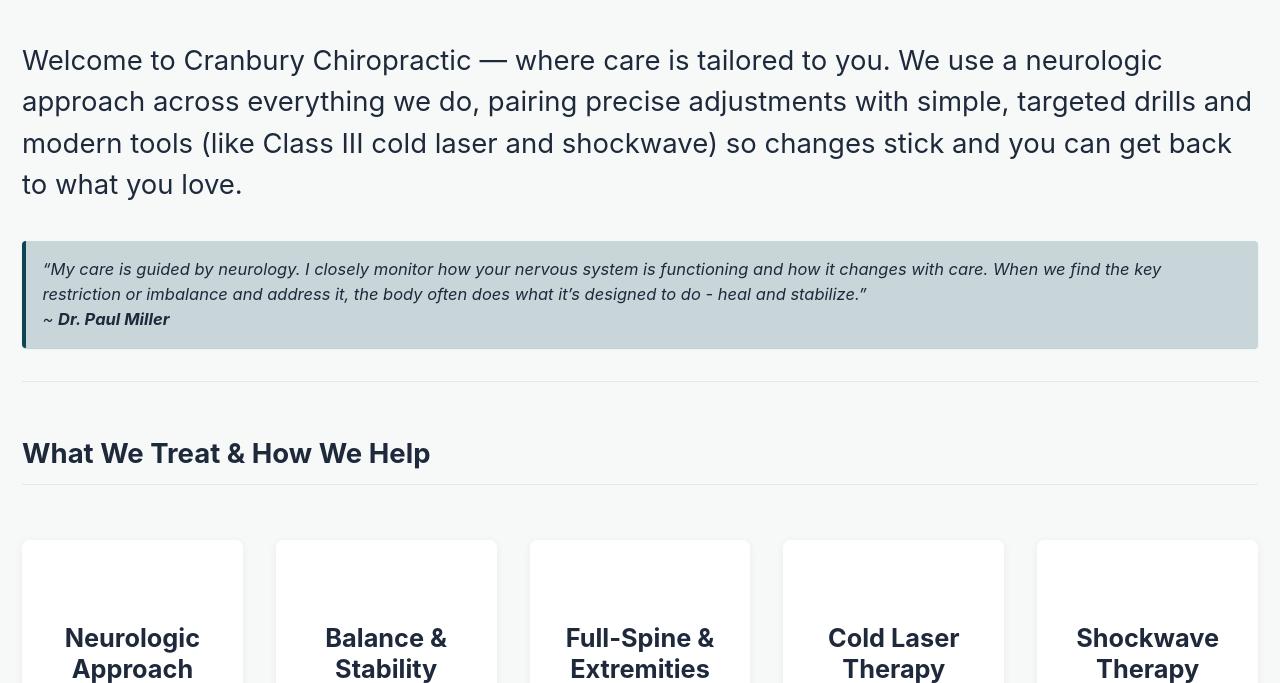
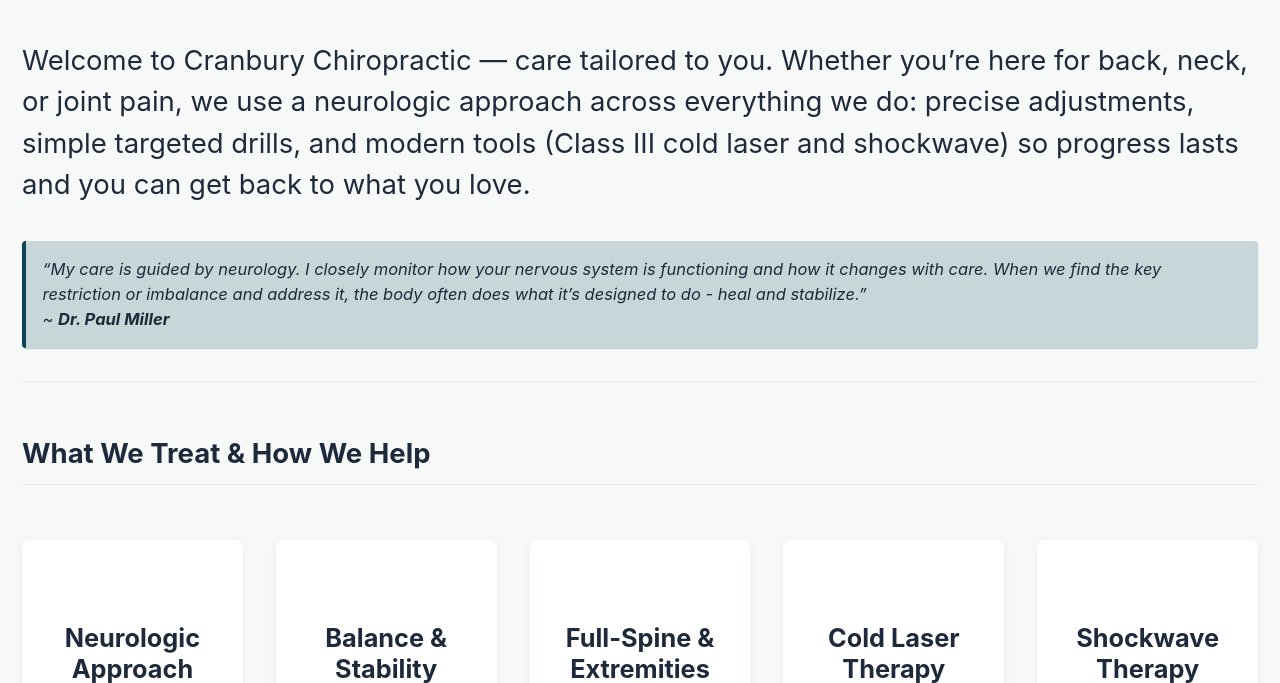
Before and after one commit to millerms/CranburyChiropractic, a Jekyll site: the page built from index.md, in a window 1280 px wide and 900 px high, scrolled down 381 px, cut to the strip 217-900 px from the top of the window. Built offline with Jekyll 4.4.1, drawn with Linux system fonts in a browser that asks for light colours; cached includes are drawn as plain includes; the list of posts is cut into pages by our own code.

Commit message:
updated wording

```diff
--- a/index.md
+++ b/index.md
@@ -62,7 +62,7 @@ feature_row_neuro:
 
 
 <div class="page__lead" markdown="1">
-Welcome to Cranbury Chiropractic — where care is tailored to you. We use a neurologic approach across everything we do, pairing precise adjustments with simple, targeted drills and modern tools (like Class III cold laser and shockwave) so changes stick and you can get back to what you love.
+Welcome to Cranbury Chiropractic — care tailored to you. Whether you’re here for back, neck, or joint pain, we use a neurologic approach across everything we do: precise adjustments, simple targeted drills, and modern tools (Class III cold laser and shockwave) so progress lasts and you can get back to what you love.
 </div>
 
 
```
